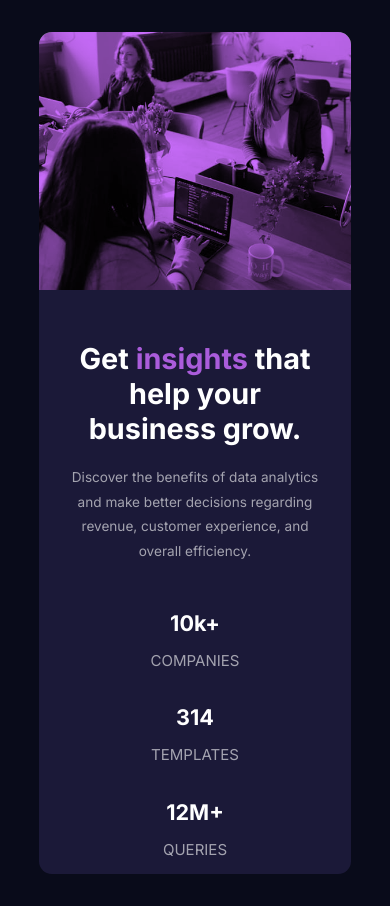
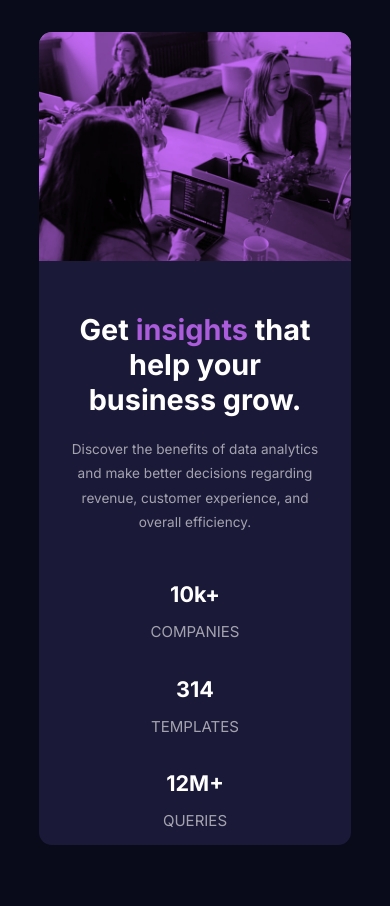
Before and after one commit to jakub-ozog/stats-preview-card-component, a website: page index.html in a window 390 px wide. After the commit the page ends 877 px from the top, so only its background shows below. Drawn offline with Linux system fonts and the light colour scheme.

Commit message:
Mobile image/desktop update in MQ

```diff
--- a/styles/scss_css/style.scss
+++ b/styles/scss_css/style.scss
@@ -186,7 +186,12 @@ body,html {
                 justify-content: center;
 
                 .module-image {
+                    display: none;
+                }
+
+                .module-image-mob {
                     width: 100%;
+                    display: block;
                 }
             }
         }
```
Also changed, not shown: styles/scss_css/style.css, 1 other file.
